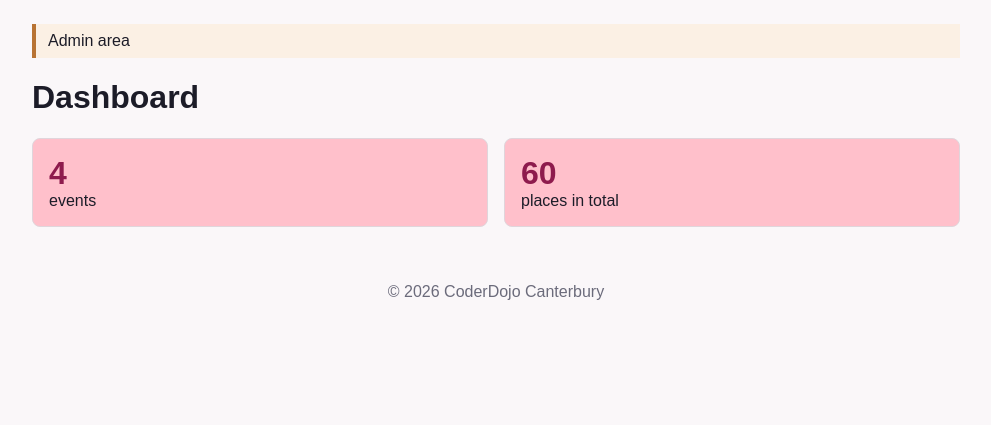
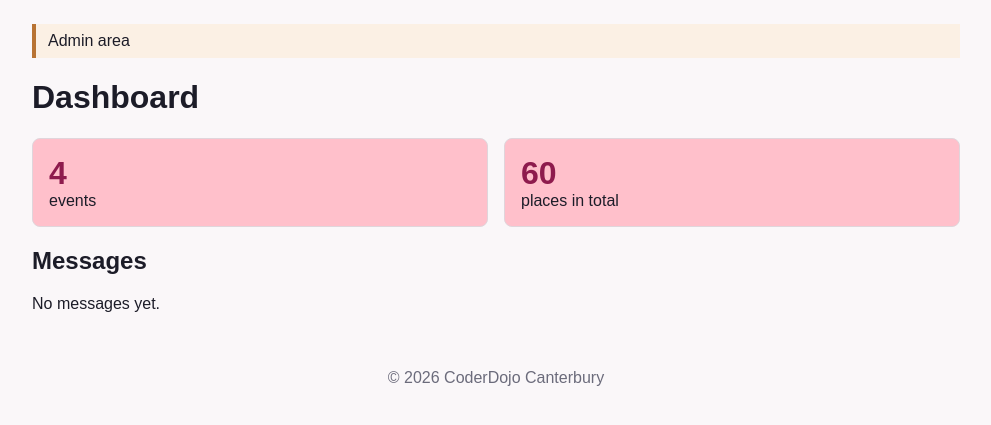
Before and after one commit to daniel-FDO/flask_basic_bughunt, a Flask app: page /admin in a window 1280 px wide. Shown: the part 48-473 px from the top of the page, without its empty margins (144-1135 px from the left). Run offline with Flask 3, Linux system fonts and the light colour scheme.

Commit message:
Add messages section to admin dashboard for displaying user feedback

```diff
--- a/app.py
+++ b/app.py
@@ -53,7 +53,7 @@ def event_detail(event_id):
 @app.route("/admin")
 def admin_dashboard():
     total_places = sum(e["Capacity"] for e in events)
-    return render_template("admin/dashboard.html", event_count=len(events), total_places=total_places)
+    return render_template("admin/dashboard.html", event_count=len(events), total_places=total_places, messages=messages)
 
 @app.route("/contact", methods=["GET", "POST"])
 def contact():
--- a/templates/admin/dashboard.html
+++ b/templates/admin/dashboard.html
@@ -8,4 +8,16 @@
     <div class="card stat"><span>{{ event_count }}</span> events</div>
     <div class="card stat"><span>{{ total_places }}</span> places in total</div>
 </div>
+
+<h2>Messages</h2>
+{% if messages %}
+<table class="data">
+    <tr><th>#</th><th>Name</th><th>Email</th><th>Message</th></tr>
+    {% for m in messages %}
+    <tr><td>{{loop.index}}</td><td>{{m.Name}}</td><td>{{m.Email}}</td><td>{{m.Message}}</td></tr>
+    {% endfor %}
+</table>
+{% else %}
+<p>No messages yet.</p>
+{% endif %}
 {% endblock %}
```
